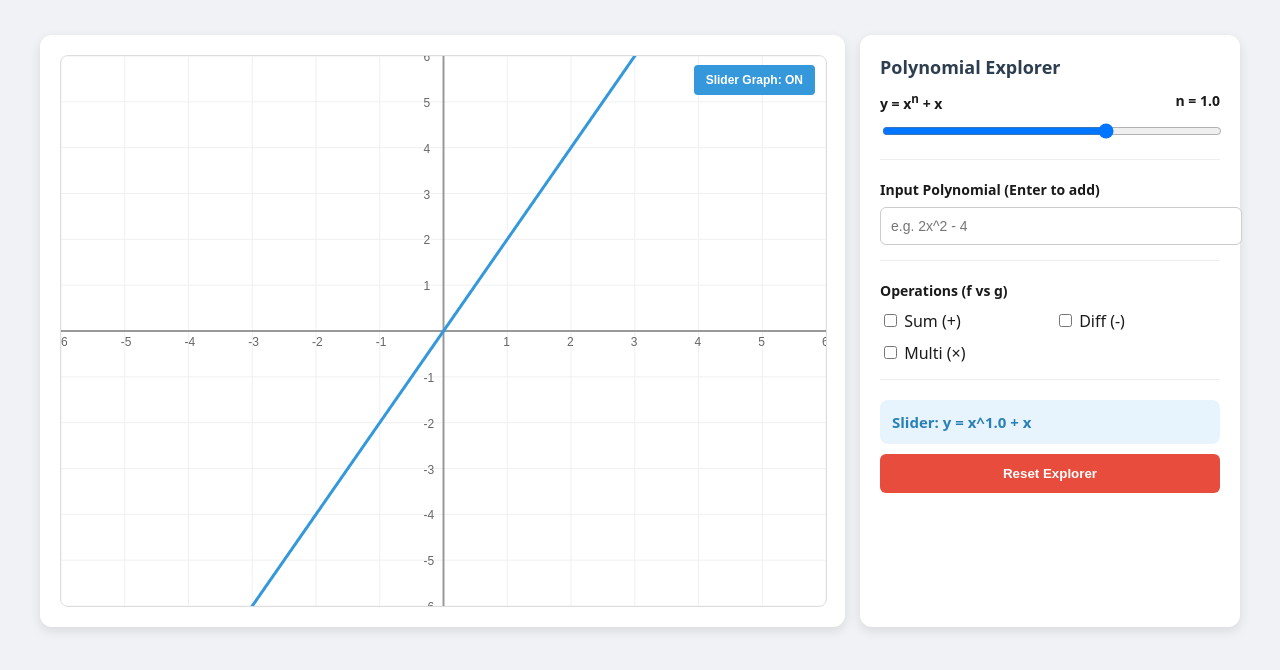
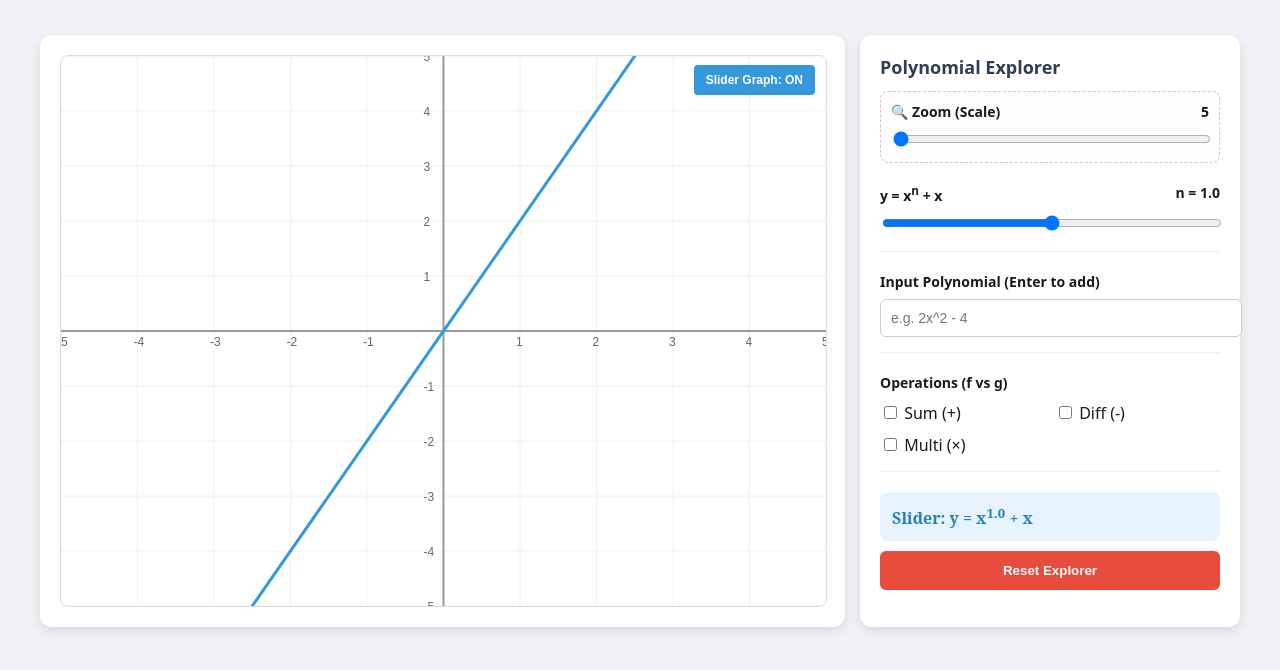
Before and after one commit to sngbui/Polynomials, a plain HTML site: page index.html in a window 1280 px wide. Drawn offline with nearby package versions, Linux system fonts and the light colour scheme.

Commit message:
Update index.html

```diff
--- a/index.html
+++ b/index.html
@@ -21,16 +21,14 @@
     input[type="range"] { width: 100%; cursor: pointer; }
     input[type="text"] { width: 100%; padding: 10px; border: 1px solid #ccc; border-radius: 6px; font-size: 14px; }
 
-    .legend-box { margin-top: 10px; padding: 8px; border-radius: 6px; font-weight: bold; font-family: 'Courier New', monospace; display: none; }
+    .legend-box { margin-top: 10px; padding: 8px; border-radius: 6px; font-weight: bold; font-family: 'serif'; display: none; font-size: 16px; }
     #fDisplay { color: #e67e22; border-left: 5px solid #e67e22; background: #fff5eb; }
     #gDisplay { color: #e74c3c; border-left: 5px solid #e74c3c; background: #fdf2f2; }
-    #opDisplay { color: #2ecc71; border-left: 5px solid #2ecc71; background: #f0fff4; font-size: 13px; }
+    #opDisplay { color: #2ecc71; border-left: 5px solid #2ecc71; background: #f0fff4; }
 
     .checkbox-grid { display: grid; grid-template-columns: 1fr 1fr; gap: 10px; margin-top: 10px; }
-    .info-box { background: #e8f4fd; padding: 12px; border-radius: 8px; font-size: 15px; font-weight: 600; color: #2980b9; margin-top: 10px; }
+    .info-box { background: #e8f4fd; padding: 12px; border-radius: 8px; font-size: 16px; font-weight: 600; color: #2980b9; margin-top: 10px; font-family: 'serif'; }
     button.reset { width: 100%; padding: 12px; background: #e74c3c; color: white; border: none; border-radius: 6px; cursor: pointer; font-weight: bold; margin-top: 10px; }
-
-    /* Coordinate Tooltip Style */
     #tooltip { position: absolute; background: rgba(0, 0, 0, 0.85); color: white; padding: 10px; border-radius: 6px; font-size: 12px; pointer-events: none; display: none; line-height: 1.4; z-index: 20; }
   </style>
 </head>
@@ -45,9 +43,14 @@
     <div class="card">
       <h1>Polynomial Explorer</h1>
 
+      <div class="control-group" style="background: #fdfdfd; padding: 10px; border: 1px dashed #ccc; border-radius: 8px;">
+        <div class="label-row"><span>🔍 Zoom (Scale)</span> <span id="zoomVal">6</span></div>
+        <input id="zoomSlider" type="range" min="5" max="100" step="5" value="6" />
+      </div>
+
       <div class="control-group">
         <div class="label-row"><span>y = x<sup>n</sup> + x</span> <span>n = <span id="nVal">1.0</span></span></div>
-        <input id="nSlider" type="range" min="-3" max="3" step="0.5" value="1" />
+        <input id="nSlider" type="range" min="-3" max="5" step="0.5" value="1" />
       </div>
 
       <div class="control-group">
@@ -67,14 +70,14 @@
         <div id="opDisplay" class="legend-box"></div>
       </div>
 
-      <div class="info-box" id="eqnDisplay">Slider: y = x^1.0 + x</div>
+      <div class="info-box" id="eqnDisplay"></div>
       <button class="reset" onclick="resetAll()">Reset Explorer</button>
     </div>
   </div>
 
 <script>
   const cv = document.getElementById("cv"), ctx = cv.getContext("2d");
-  const nSlider = document.getElementById("nSlider"), funcInput = document.getElementById("funcInput");
+  const nSlider = document.getElementById("nSlider"), zoomSlider = document.getElementById("zoomSlider"), funcInput = document.getElementById("funcInput");
   const fBox = document.getElementById("fDisplay"), gBox = document.getElementById("gDisplay"), opBox = document.getElementById("opDisplay");
   const tooltip = document.getElementById("tooltip");
 
@@ -82,6 +85,10 @@
   let functions = [];
   let world = { xmin: -6, xmax: 6, ymin: -6, ymax: 6 };
   let mouseX = null;
+
+  function formatSuperscript(str) {
+    return str.replace(/\^([-+]?[0-9]*\.?[0-9]+)/g, '<sup>$1</sup>');
+  }
 
   function init() {
     cv.width = cv.clientWidth; cv.height = cv.clientHeight;
@@ -98,15 +105,20 @@
 
   function drawGrid() {
     ctx.clearRect(0,0,cv.width,cv.height);
+    const zoom = parseFloat(zoomSlider.value);
+    const step = zoom > 25 ? 5 : 1; // Adjust grid density based on zoom
+
     ctx.strokeStyle = "#f0f0f0"; ctx.lineWidth = 1;
-    for(let x = world.xmin; x <= world.xmax; x++) { let p = toScreen(x, 0); ctx.beginPath(); ctx.moveTo(p.x, 0); ctx.lineTo(p.x, cv.height); ctx.stroke(); }
-    for(let y = world.ymin; y <= world.ymax; y++) { let p = toScreen(0, y); ctx.beginPath(); ctx.moveTo(0, p.y); ctx.lineTo(cv.width, p.y); ctx.stroke(); }
+    for(let x = world.xmin; x <= world.xmax; x += step) { let p = toScreen(x, 0); ctx.beginPath(); ctx.moveTo(p.x, 0); ctx.lineTo(p.x, cv.height); ctx.stroke(); }
+    for(let y = world.ymin; y <= world.ymax; y += step) { let p = toScreen(0, y); ctx.beginPath(); ctx.moveTo(0, p.y); ctx.lineTo(cv.width, p.y); ctx.stroke(); }
+
     ctx.strokeStyle = "#999"; ctx.lineWidth = 2; let origin = toScreen(0,0);
     ctx.beginPath(); ctx.moveTo(0, origin.y); ctx.lineTo(cv.width, origin.y); ctx.stroke();
     ctx.beginPath(); ctx.moveTo(origin.x, 0); ctx.lineTo(origin.x, cv.height); ctx.stroke();
+
     ctx.fillStyle = "#666"; ctx.font = "12px sans-serif";
-    for (let x = world.xmin; x <= world.xmax; x++) { if(x!==0) ctx.fillText(x, toScreen(x,0).x - 4, origin.y + 15); }
-    for (let y = world.ymin; y <= world.ymax; y++) { if(y!==0) ctx.fillText(y, origin.x - 20, toScreen(0,y).y + 5); }
+    for (let x = Math.ceil(world.xmin); x <= world.xmax; x += step) { if(x!==0) ctx.fillText(x, toScreen(x,0).x - 4, origin.y + 15); }
+    for (let y = Math.ceil(world.ymin); y <= world.ymax; y += step) { if(y!==0) ctx.fillText(y, origin.x - 20, toScreen(0,y).y + 5); }
   }
 
   function plot(fn, color, width=3) {
@@ -125,21 +137,23 @@
   }
 
   function update() {
+    const zoom = parseFloat(zoomSlider.value);
+    world = { xmin: -zoom, xmax: zoom, ymin: -zoom, ymax: zoom };
+    document.getElementById("zoomVal").innerText = zoom;
+
     drawGrid();
     const n = parseFloat(nSlider.value);
     document.getElementById("nVal").innerText = n.toFixed(1);
-    document.getElementById("eqnDisplay").innerText = `Slider: y = x^${n.toFixed(1)} + x`;
+    document.getElementById("eqnDisplay").innerHTML = formatSuperscript(`Slider: y = x^${n.toFixed(1)} + x`);
 
     const sliderFn = (x) => Math.pow(x, n) + x;
     if(sliderOn) plot(sliderFn, "#3498db");
 
-    if(functions[0]) plot(functions[0].fn, "#e67e22");
-    if(functions[1]) plot(functions[1].fn, "#e74c3c");
+    if(functions[0]) { fBox.style.display = 'block'; fBox.innerHTML = formatSuperscript(`f(x) = ${functions[0].raw}`); plot(functions[0].fn, "#e67e22"); }
+    else fBox.style.display = 'none';
 
-    fBox.style.display = functions[0] ? 'block' : 'none';
-    if(functions[0]) fBox.innerText = `f(x) = ${functions[0].raw}`;
-    gBox.style.display = functions[1] ? 'block' : 'none';
-    if(functions[1]) gBox.innerText = `g(x) = ${functions[1].raw}`;
+    if(functions[1]) { gBox.style.display = 'block'; gBox.innerHTML = formatSuperscript(`g(x) = ${functions[1].raw}`); plot(functions[1].fn, "#e74c3c"); }
+    else gBox.style.display = 'none';
 
     let opFn = null, opText = "";
     if(functions.length === 2) {
@@ -147,8 +161,8 @@
       if(document.getElementById("checkSum").checked) { opText = `(${f.raw}) + (${g.raw})`; opFn = (x) => f.fn(x) + g.fn(x); }
       else if(document.getElementById("checkDiff").checked) { opText = `(${f.raw}) - (${g.raw})`; opFn = (x) => f.fn(x) - g.fn(x); }
       else if(document.getElementById("checkProd").checked) { opText = `(${f.raw}) * (${g.raw})`; opFn = (x) => f.fn(x) * g.fn(x); }
-      if(opFn) { opBox.style.display = 'block'; opBox.innerText = `Result: ${opText}`; plot(opFn, "#2ecc71", 5); } else { opBox.style.display = 'none'; }
-    } else { opBox.style.display = 'none'; }
+      if(opFn) { opBox.style.display = 'block'; opBox.innerHTML = formatSuperscript(`Result: ${opText}`); plot(opFn, "#2ecc71", 5); } else opBox.style.display = 'none';
+    } else opBox.style.display = 'none';
 
     handleHover(sliderFn, opFn);
   }
@@ -157,22 +171,16 @@
     if (mouseX === null) { tooltip.style.display = "none"; return; }
     const worldX = toWorld(mouseX, 0).x;
     const snapX = Math.round(worldX);
-
-    if (Math.abs(worldX - snapX) < 0.25) {
+    if (Math.abs(worldX - snapX) < (world.xmax - world.xmin)/40) {
       const p = toScreen(snapX, 0);
       ctx.setLineDash([5, 5]); ctx.strokeStyle = "#ccc"; ctx.beginPath(); ctx.moveTo(p.x, 0); ctx.lineTo(p.x, cv.height); ctx.stroke(); ctx.setLineDash([]);
-
       let content = `<b>At x = ${snapX}:</b><br>`;
       if(sliderOn) content += `<span style="color:#3498db">Slider: ${sliderFn(snapX).toFixed(2)}</span><br>`;
       if(functions[0]) content += `<span style="color:#e67e22">f(x): ${functions[0].fn(snapX).toFixed(2)}</span><br>`;
       if(functions[1]) content += `<span style="color:#e74c3c">g(x): ${functions[1].fn(snapX).toFixed(2)}</span><br>`;
       if(opFn) content += `<span style="color:#2ecc71">Op Result: ${opFn(snapX).toFixed(2)}</span>`;
-
-      tooltip.style.display = "block";
-      tooltip.innerHTML = content;
-      tooltip.style.left = (p.x + 15) + "px";
-      tooltip.style.top = "50px";
-    } else { tooltip.style.display = "none"; }
+      tooltip.style.display = "block"; tooltip.innerHTML = content; tooltip.style.left = (p.x + 15) + "px"; tooltip.style.top = "50px";
+    } else tooltip.style.display = "none";
   }
 
   cv.addEventListener('mousemove', (e) => { mouseX = e.offsetX; update(); });
@@ -195,8 +203,9 @@
     this.className = `toggle-slider-btn ${sliderOn ? '' : 'off'}`; update();
   });
 
-  function resetAll() { functions = []; nSlider.value = 1; document.querySelectorAll('input[type=checkbox]').forEach(c => c.checked = false); update(); }
+  function resetAll() { functions = []; nSlider.value = 1; zoomSlider.value = 6; document.querySelectorAll('input[type=checkbox]').forEach(c => c.checked = false); update(); }
   nSlider.addEventListener('input', update);
+  zoomSlider.addEventListener('input', update);
   document.querySelectorAll('input[type=checkbox]').forEach(c => c.addEventListener('change', update));
   window.addEventListener('resize', init);
   init();
```
